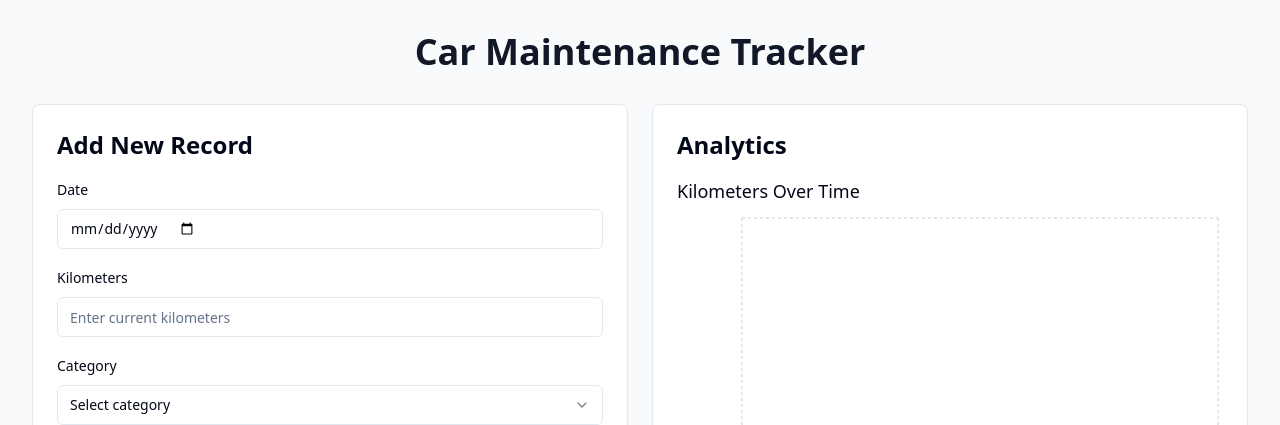
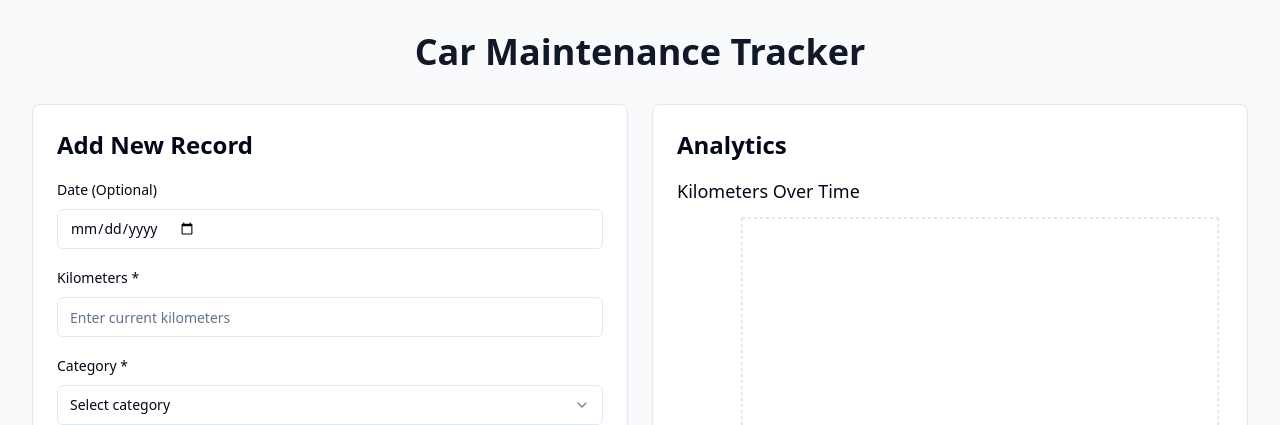
Before and after one commit to diegomartincp/mileage-manager-pro, a React (Vite) app: page / in a window 1280 px wide. Shown: the top 425 px of the page. Built offline with nearby package versions, Linux system fonts and the light colour scheme.

Commit message:
Update Maintenance Form for Optional Date
Allow users to input maintenance records without requiring a date. The analytics and records will now be based solely on kilometers, making the date field optional.
[skip gpt_engineer]

```diff
--- a/src/components/MaintenanceForm.tsx
+++ b/src/components/MaintenanceForm.tsx
@@ -37,17 +37,17 @@ const MaintenanceForm = ({ onSubmit }: MaintenanceFormProps) => {
   const handleSubmit = (e: React.FormEvent) => {
     e.preventDefault();
 
-    if (!formData.date || !formData.kilometers || !formData.category) {
+    if (!formData.kilometers || !formData.category) {
       toast({
         title: "Error",
-        description: "Please fill in all required fields",
+        description: "Please fill in kilometers and category",
         variant: "destructive",
       });
       return;
     }
 
     onSubmit({
-      date: new Date(formData.date),
+      ...(formData.date && { date: new Date(formData.date) }),
       kilometers: Number(formData.kilometers),
       category: formData.category,
       notes: formData.notes,
@@ -69,7 +69,7 @@ const MaintenanceForm = ({ onSubmit }: MaintenanceFormProps) => {
   return (
     <form onSubmit={handleSubmit} className="space-y-4">
       <div className="space-y-2">
-        <label className="text-sm font-medium">Date</label>
+        <label className="text-sm font-medium">Date (Optional)</label>
         <Input
           type="date"
           value={formData.date}
@@ -78,20 +78,22 @@ const MaintenanceForm = ({ onSubmit }: MaintenanceFormProps) => {
       </div>
 
       <div className="space-y-2">
-        <label className="text-sm font-medium">Kilometers</label>
+        <label className="text-sm font-medium">Kilometers *</label>
         <Input
           type="number"
           value={formData.kilometers}
           onChange={(e) => setFormData({ ...formData, kilometers: e.target.value })}
           placeholder="Enter current kilometers"
+          required
         />
       </div>
 
       <div className="space-y-2">
-        <label className="text-sm font-medium">Category</label>
+        <label className="text-sm font-medium">Category *</label>
         <Select
           value={formData.category}
           onValueChange={(value) => setFormData({ ...formData, category: value as MaintenanceCategory })}
+          required
         >
           <SelectTrigger>
             <SelectValue placeholder="Select category" />
```
